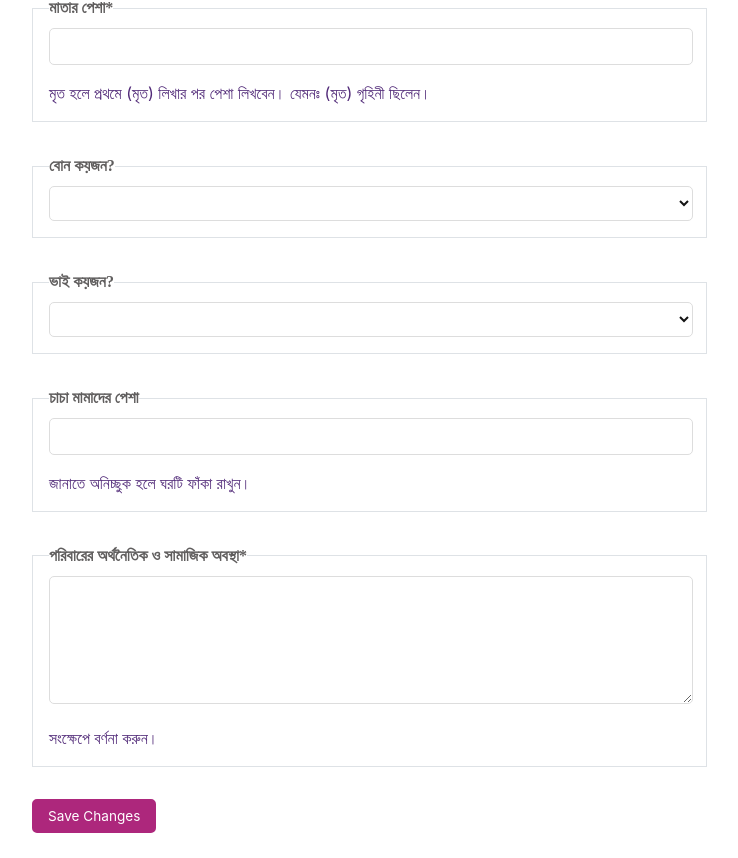
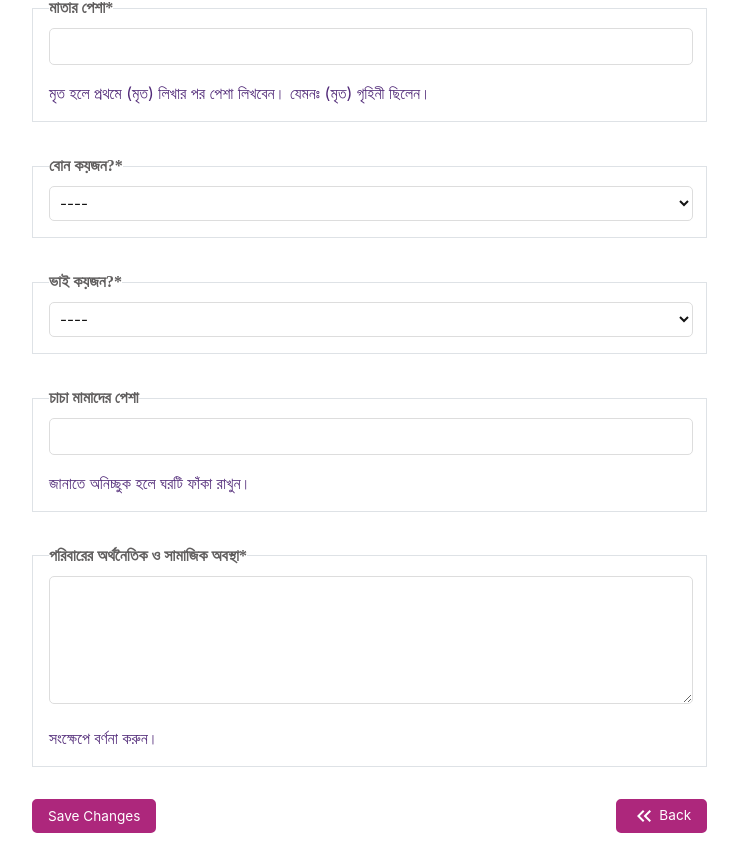
Before and after one commit to SumanIslam/DoorToNikah, a React (Create React App) app: page /biodata/registration/step5 in a window 1280 px wide. Shown: the part 822-1680 px from the top of the page, without its empty margins (457-1195 px from the left). Built offline with nearby package versions, Linux system fonts and the light colour scheme; a web font is replaced by a local one.

Commit message:
step5 completed

```diff
--- a/src/component/registration/step5/data.js
+++ b/src/component/registration/step5/data.js
@@ -1,10 +1,16 @@
 export const numberOfSisters = {
-	title: 'বোন কয়জন?',
-	selected: 'বোন নেই',
-	options: ['১', '২', '৩', '৪', '৫', '৬', '৭', '৮', '৯', '১০'],
+	title: 'বোন কয়জন?*',
+	selected: {
+		value: '',
+		option: '----'
+	},
+	options: ['বোন নেই','১', '২', '৩', '৪', '৫', '৬', '৭', '৮', '৯', '১০'],
 };
 export const numberOfBrothers = {
-	title: 'ভাই কয়জন?',
-	selected: 'ভাই নেই',
-	options: ['১', '২', '৩', '৪', '৫', '৬', '৭', '৮', '৯', '১০'],
+	title: 'ভাই কয়জন?*',
+	selected: {
+		value: '',
+		option: '----',
+	},
+	options: ['ভাই নেই','১', '২', '৩', '৪', '৫', '৬', '৭', '৮', '৯', '১০'],
 };
--- a/src/component/registration/step5/step5-form-container.component.jsx
+++ b/src/component/registration/step5/step5-form-container.component.jsx
@@ -1,13 +1,16 @@
 import { useState } from 'react';
 // component
+import FormButtonContainer from '../common-component/form-button-container/form-button-container.component';
 import FormContainerButtonNav from '../common-component/form-container-button-nav/form-container-button-nav.component';
 import FormContainerNav from '../common-component/form-container-nav/form-container-nav.component';
-import FormButtonContainer from '../common-component/form-button-container/form-button-container.component';
+import InputField from '../common-component/input-field/input-field.component';
 import SelectField from '../common-component/select-field/select-field.component';
-import InputField from '../common-component/input-field/input-field.component';
+
+// registration context
+import useRegistration from '../../../hooks/useRegistration';
 
 // data
-import { numberOfSisters, numberOfBrothers } from './data';
+import { numberOfBrothers, numberOfSisters } from './data';
 
 const Step5FormContainer = () => {
 	const [familyInfo, setFamilyInfo] = useState({
@@ -18,13 +21,34 @@ const Step5FormContainer = () => {
 		numberOfBrothers: '',
 		numberOfSisters: '',
 		unclesOccupation: '',
-		financialAndSocialCondition: ''
-	})
+		financialAndSocialCondition: '',
+		brothersInfo: '',
+		sistersInfo: '',
+	});
+
+	// registration context
+	const { candidatesInfo, setCandidatesInfo } = useRegistration();
+
+	const [loading, setLoading] = useState(false);
+	const [saved, setSaved] = useState(false);
 
 	const handleFamilyInfo = (e) => {
 		e.preventDefault();
 		setFamilyInfo({ ...familyInfo, [e.target.name]: e.target.value });
-	}
+	};
+
+	const handleSubmit = (e) => {
+		e.preventDefault();
+		setLoading(true);
+		setCandidatesInfo({
+			...candidatesInfo,
+			familyInfo: { ...familyInfo },
+		});
+		setTimeout(() => {
+			setLoading(false);
+			setSaved(true);
+		}, 2000);
+	};
 
 	return (
 		<div className='step-container'>
@@ -32,6 +56,7 @@ const Step5FormContainer = () => {
 			<div className='mlr-2'>
 				<FormContainerButtonNav current={5} />
 				<div className='form-container'>
+					<form onSubmit={handleSubmit}>
 						{/* for fathers name */}
 						<InputField
 							title='পিতার নাম*'
@@ -91,6 +116,34 @@ const Step5FormContainer = () => {
 							handleSelect={handleFamilyInfo}
 						/>
 
+						{/* having brothers requires brothersInfo */}
+						{familyInfo.numberOfBrothers !== 'ভাই নেই' &&
+							familyInfo.numberOfBrothers !== '' && (
+								<InputField
+									title='ভাইদের সম্পর্কে তথ্য*'
+									variant='textarea'
+									value={familyInfo.brothersInfo}
+									required={true}
+									name='brothersInfo'
+									guideText='সকল ভাইদের শিক্ষাগত যোগ্যতা, বৈবাহিক অবস্থা, পেশা, বর্তমান অবস্থান লিখুন। একাধিক ভাই থাকলে কমা দিয়ে নিচের লাইনে এসে লিখবেন। '
+									handleChange={handleFamilyInfo}
+								/>
+							)}
+
+						{/* having sisters requires sisterInfo */}
+						{familyInfo.numberOfSisters !== 'বোন নেই' &&
+							familyInfo.numberOfSisters !== '' && (
+								<InputField
+									title='বোনদের সম্পর্কে তথ্য*'
+									variant='textarea'
+									value={familyInfo.sistersInfo}
+									required={true}
+									name='sistersInfo'
+									guideText='সকল বোনদের শিক্ষাগত যোগ্যতা, বৈবাহিক অবস্থা, পেশা, বিবাহিত হলে স্বামীর পেশা লিখুন। একাধিক বোন থাকলে কমা দিয়ে নিচের লাইনে এসে লিখবেন।'
+									handleChange={handleFamilyInfo}
+								/>
+							)}
+
 						{/* for uncles occupation */}
 						<InputField
 							title='চাচা মামাদের পেশা'
@@ -111,12 +164,16 @@ const Step5FormContainer = () => {
 							guideText='সংক্ষেপে বর্ণনা করুন।'
 							handleChange={handleFamilyInfo}
 						/>
-				</div>
+
 						{/* buttons */}
 						<FormButtonContainer
-					states={familyInfo}
-					url='/biodata/registration/step6'
+							nextUrl='/biodata/registration/step6'
+							backUrl='/biodata/registration/step4'
+							loading={loading}
+							saved={saved}
 						/>
+					</form>
+				</div>
 			</div>
 		</div>
 	);
```
Lines whose indentation alone changed are shown as unchanged.
